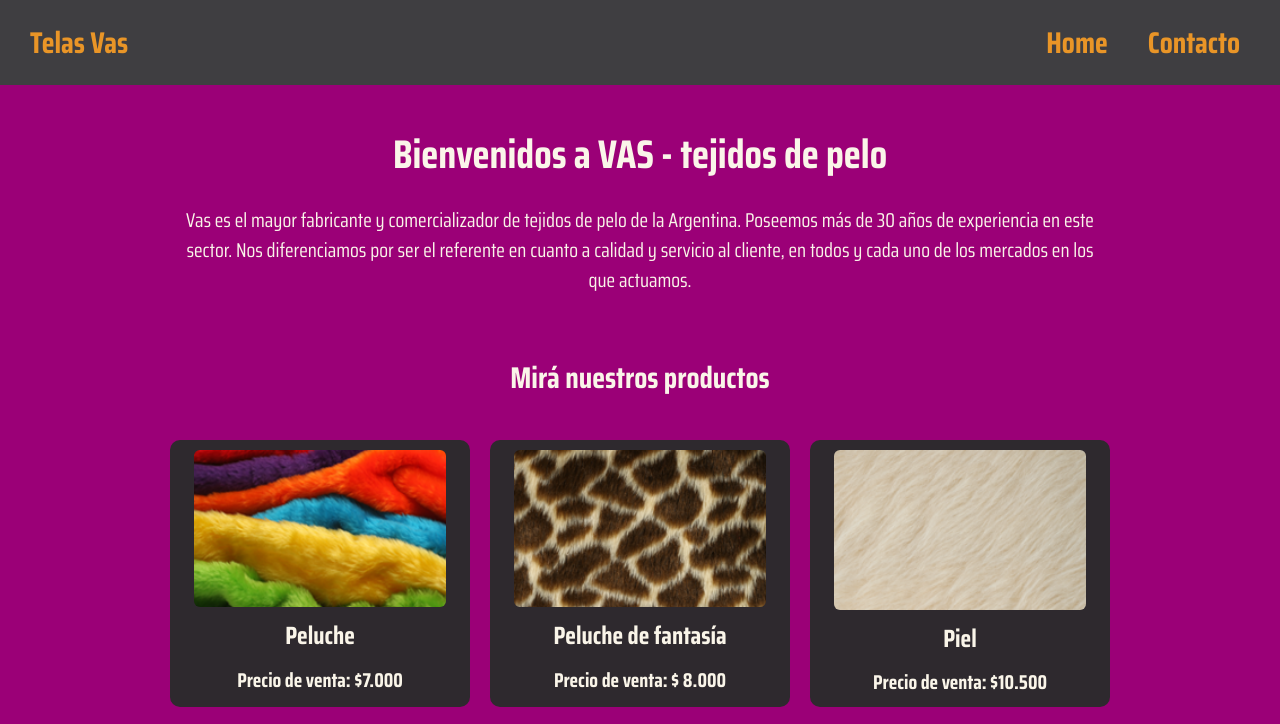
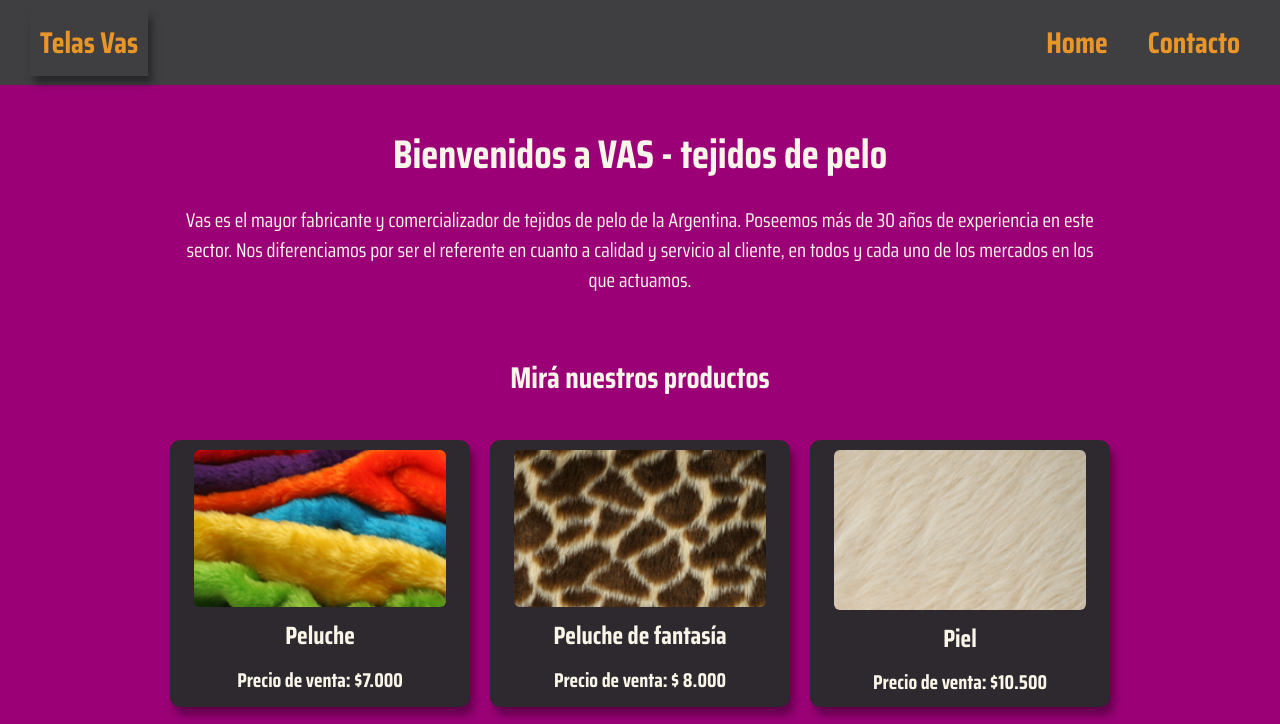
Before and after one commit to siqce59/FrontEnd-Js-PreEntrega, a plain HTML site: page index.html in a window 1280 px wide. Shown: the top 724 px of the page. Drawn offline with Linux system fonts and the light colour scheme.

Commit message:
Sombras en logo y article

```diff
--- a/css/style.css
+++ b/css/style.css
@@ -41,6 +41,8 @@ body {
 .header__logo a {
   color: #e99527;
   text-decoration: none;
+  padding: 1rem;
+  box-shadow: 4px 8px 8px hsl(0deg 0% 0% / 0.38);
 }
 
 .header__nav {
@@ -141,6 +143,7 @@ main .parrafo-home {
   padding: 1rem;
   border-radius: 1rem;
   width: 30rem;
+  box-shadow: 4px 8px 8px hsl(0deg 0% 0% / 0.38);
 
   /* hacemos flexibles los elementos del article */
   /* los colocamos en columna y centrados */
```
